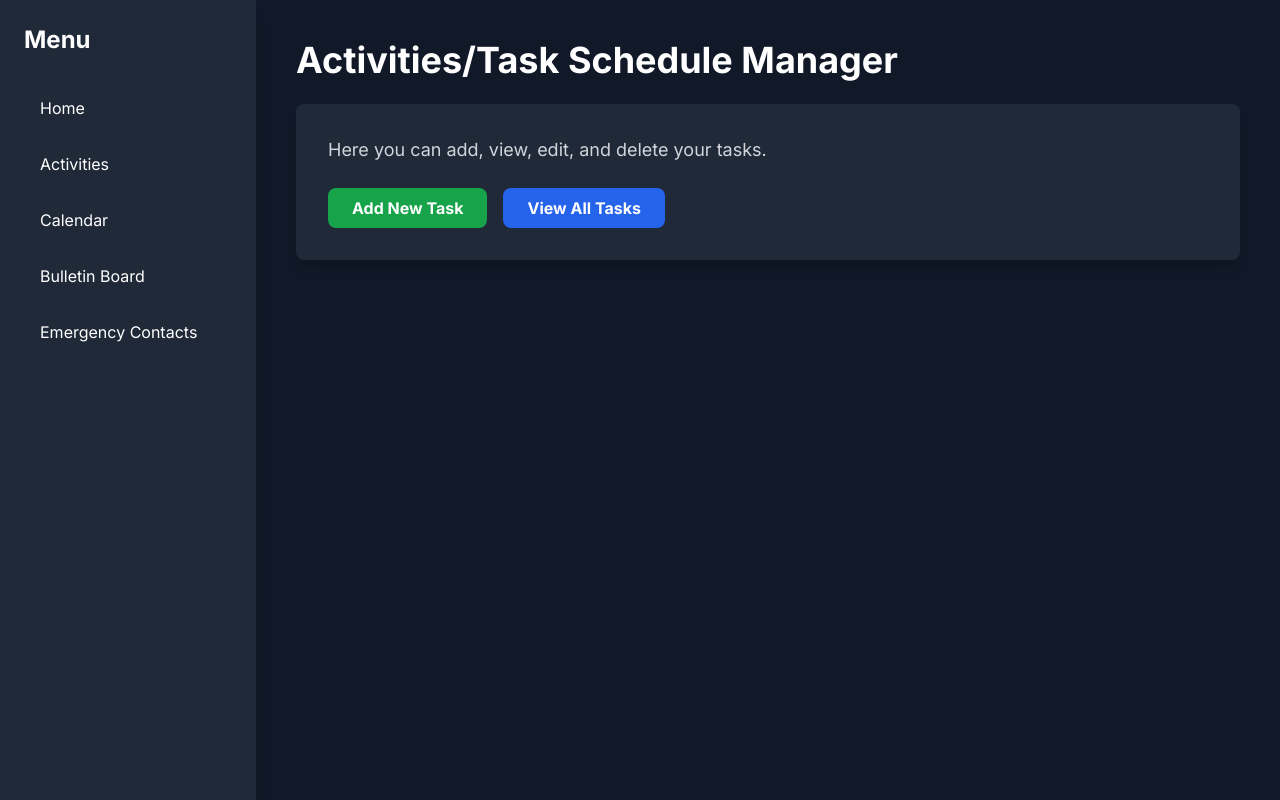
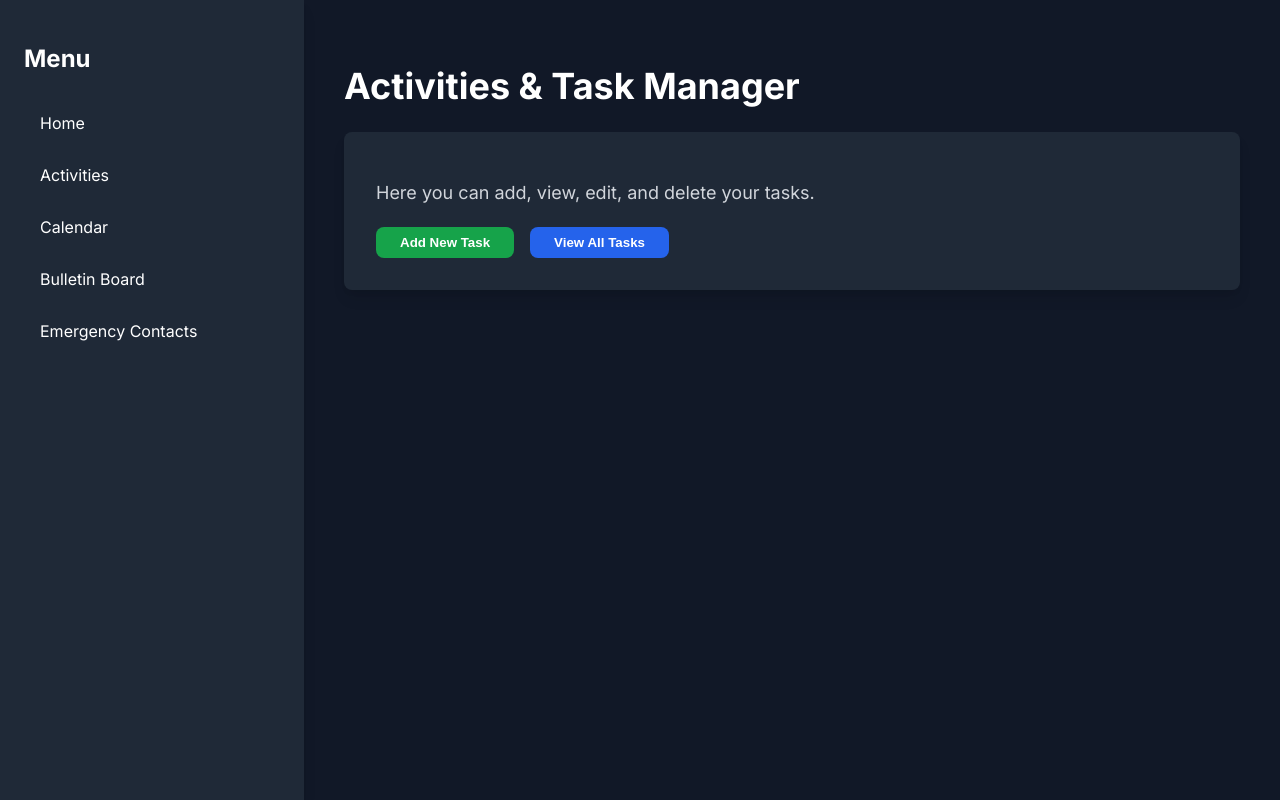
Before and after one commit to MiguelABenavides/SLA-WebApp, a Django app: page /dashboard/activities/ in a window 1280 px wide. Run offline with Django 5.2, Linux system fonts and the light colour scheme; the visitor is signed in with stand-in values (Sample User, id 1); some libraries are stand-ins or nearby versions.

Commit message:
replace css with internal css

```diff
--- a/TheVaqueroNetwork/myapp/templates/activities.html
+++ b/TheVaqueroNetwork/myapp/templates/activities.html
@@ -1,20 +1,23 @@
 {% extends 'base.html' %}
-
 {% block title %}Activities{% endblock %}
-
 {% block content %}
-    <h1 class="text-4xl font-bold mb-6">Activities/Task Schedule Manager</h1>
-
-    <div class="bg-gray-800 p-8 rounded-lg shadow-lg">
-        <p class="text-lg text-gray-300 mb-6">Here you can add, view, edit, and delete your tasks.</p>
-
-        <div class="flex space-x-4">
-            <button class="bg-green-600 hover:bg-green-700 text-white font-bold py-2 px-6 rounded-lg transition-colors duration-200">
-                Add New Task
-            </button>
-            <button class="bg-blue-600 hover:bg-blue-700 text-white font-bold py-2 px-6 rounded-lg transition-colors duration-200">
-                View All Tasks
-            </button>
-        </div>
+<style>
+    .content-title { font-size: 2.25rem; font-weight: 700; margin-bottom: 1.5rem; }
+    .content-box { background-color: #1f2937; padding: 2rem; border-radius: 0.5rem; box-shadow: 0 10px 15px -3px rgba(0, 0, 0, 0.1), 0 4px 6px -2px rgba(0, 0, 0, 0.05); }
+    .description { font-size: 1.125rem; color: #d1d5db; margin-bottom: 1.5rem; }
+    .button-group { display: flex; gap: 1rem; }
+    .btn { color: #ffffff; font-weight: 700; padding: 0.5rem 1.5rem; border-radius: 0.5rem; border: none; cursor: pointer; transition: background-color 0.2s; }
+    .btn-green { background-color: #16a34a; }
+    .btn-green:hover { background-color: #15803d; }
+    .btn-blue { background-color: #2563eb; }
+    .btn-blue:hover { background-color: #1d4ed8; }
+</style>
+<h1 class="content-title">Activities & Task Manager</h1>
+<div class="content-box">
+    <p class="description">Here you can add, view, edit, and delete your tasks.</p>
+    <div class="button-group">
+        <button class="btn btn-green">Add New Task</button>
+        <button class="btn btn-blue">View All Tasks</button>
     </div>
+</div>
 {% endblock %}
--- a/TheVaqueroNetwork/myapp/templates/base.html
+++ b/TheVaqueroNetwork/myapp/templates/base.html
@@ -4,31 +4,64 @@
     <meta charset="UTF-8">
     <meta name="viewport" content="width=device-width, initial-scale=1.0">
     <title>{% block title %}The Vaquero Network{% endblock %}</title>
-    <script src="https://cdn.tailwindcss.com"></script>
     <link href="https://fonts.googleapis.com/css2?family=Inter:wght@400;500;700&display=swap" rel="stylesheet">
     <style>
-        body { font-family: 'Inter', sans-serif; }
+        body {
+            font-family: 'Inter', sans-serif;
+            background-color: #111827;
+            color: #ffffff;
+            margin: 0;
+        }
+        .container {
+            display: flex;
+            min-height: 100vh;
+        }
+        .sidebar {
+            width: 256px;
+            background-color: #1f2937;
+            padding: 1.5rem;
+            box-shadow: 0 10px 15px -3px rgba(0, 0, 0, 0.1), 0 4px 6px -2px rgba(0, 0, 0, 0.05);
+        }
+        .sidebar h2 {
+            font-size: 1.5rem;
+            font-weight: 700;
+            margin-bottom: 2rem;
+        }
+        .sidebar nav a {
+            display: block;
+            padding: 0.5rem 1rem;
+            border-radius: 0.5rem;
+            text-decoration: none;
+            color: #ffffff;
+            transition: background-color 0.2s ease-in-out;
+            margin-bottom: 1rem;
+        }
+        .sidebar nav a:hover {
+            background-color: #374151;
+        }
+        .main-content {
+            flex: 1;
+            padding: 2.5rem;
+        }
     </style>
 </head>
-<body class="bg-gray-900 text-white">
-
-    <div class="flex min-h-screen">
-        <aside class="w-64 bg-gray-800 p-6 shadow-lg">
-            <h2 class="text-2xl font-bold mb-8">Menu</h2>
-            <nav class="space-y-4">
-                <a href="{% url 'dashboard' %}" class="block px-4 py-2 rounded-lg hover:bg-gray-700 transition-colors duration-200">Home</a>
-                <a href="{% url 'activities' %}" class="block px-4 py-2 rounded-lg hover:bg-gray-700 transition-colors duration-200">Activities</a>
-                <a href="{% url 'calendar' %}" class="block px-4 py-2 rounded-lg hover:bg-gray-700 transition-colors duration-200">Calendar</a>
-                <a href="{% url 'bulletin_board' %}" class="block px-4 py-2 rounded-lg hover:bg-gray-700 transition-colors duration-200">Bulletin Board</a>
-                <a href="{% url 'emergency_contacts' %}" class="block px-4 py-2 rounded-lg hover:bg-gray-700 transition-colors duration-200">Emergency Contacts</a>
+<body>
+    <div class="container">
+        <aside class="sidebar">
+            <h2>Menu</h2>
+            <nav>
+                <a href="{% url 'dashboard' %}">Home</a>
+                <a href="{% url 'activities' %}">Activities</a>
+                <a href="{% url 'calendar' %}">Calendar</a>
+                <a href="{% url 'bulletin_board' %}">Bulletin Board</a>
+                <a href="{% url 'emergency_contacts' %}">Emergency Contacts</a>
             </nav>
         </aside>
 
-        <main class="flex-1 p-10">
+        <main class="main-content">
             {% block content %}
             {% endblock %}
         </main>
     </div>
-
 </body>
 </html>
```
Also changed, not shown: TheVaqueroNetwork/myapp/templates/bulletin_board.html (+9 -7 lines), TheVaqueroNetwork/myapp/templates/calendar.html (+25 -5 lines), TheVaqueroNetwork/myapp/templates/dashboard.html (+18 -19 lines), TheVaqueroNetwork/myapp/templates/emergency_contacts.html (+15 -12 lines), TheVaqueroNetwork/myapp/templates/home.html (+71 -52 lines).
